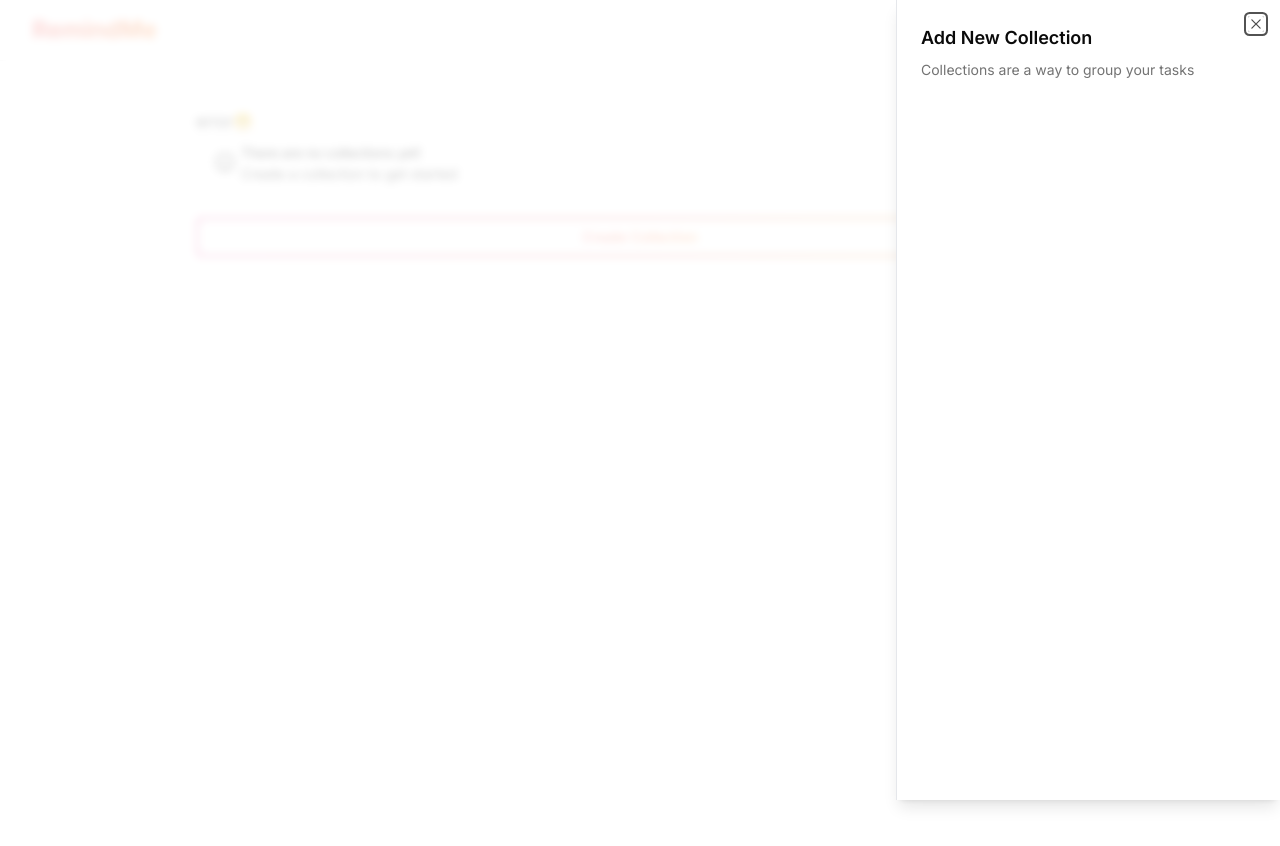
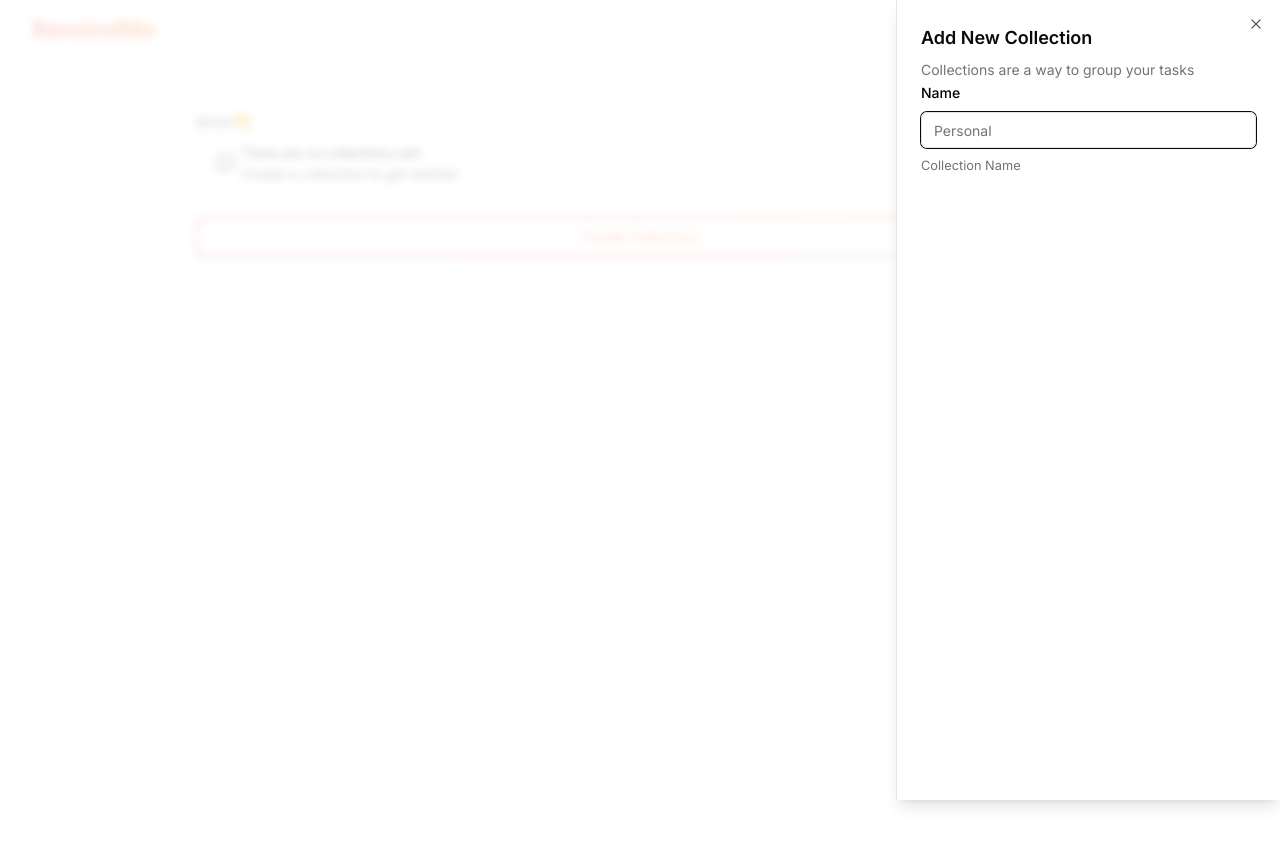
Before and after one commit to Adit0507/remind-me, a Next.js app: page / in a window 1280 px wide. Shown: the top 846 px of the page. Built offline with nearby package versions, Linux system fonts and the light colour scheme; no server answers; the database is empty.

Commit message:
implementing forms

```diff
--- a/components/CreateCollectionSheet.tsx
+++ b/components/CreateCollectionSheet.tsx
@@ -7,12 +7,72 @@ import {
   SheetTitle,
 } from "./ui/sheet";
 
+import { useForm } from "react-hook-form";
+import { zodResolver } from "@hookform/resolvers/zod";
+import {
+  Form,
+  FormControl,
+  FormLabel,
+  FormItem,
+  FormDescription,
+  FormMessage,
+  FormField,
+} from "./ui/form";
+
+import { toast } from "./ui/use-toast";
+import { Input } from "./ui/input";
+
+import { CollectionColors, CollectionColor } from "@/lib/constants";
+
+import {
+  createCollectionSchema,
+  createCollectionSchemaType,
+} from "@/schema/createCollection";
+
+import { cn } from "@/lib/utils";
+import { useRouter } from "next/navigation";
+import { createCollection } from "@/actions/collection";
+
 interface Props {
   open: boolean;
   onOpenChange: (open: boolean) => void;
 }
 
 const CreateCollectionSheet = ({ open, onOpenChange }: Props) => {
+  const form = useForm<createCollectionSchemaType>({
+    defaultValues: {},
+    resolver: zodResolver(createCollectionSchema),
+  });
+
+  const router = useRouter();
+
+  const onSubmit = async (data: createCollectionSchemaType) => {
+    try {
+      await createCollection(data);
+      // close sheet
+      openChangeWrapper(false);
+      router.refresh();
+
+      toast({
+        title: "SUCCESS",
+        description: "collection created successfully",
+      });
+    } catch (error: any) {
+      toast({
+        title: "ERROR",
+        description: "Something went wrong. Plz try again",
+        variant: "destructive",
+      });
+
+      console.log("Error while creating collection", error);
+    }
+  };
+
+  const openChangeWrapper = (open: boolean) => {
+    form.reset();
+    onOpenChange(open);
+  };
+
   return (
     <Sheet open={open} onOpenChange={onOpenChange}>
       <SheetContent>
@@ -22,6 +82,31 @@ const CreateCollectionSheet = ({ open, onOpenChange }: Props) => {
             Collections are a way to group your tasks
           </SheetDescription>
         </SheetHeader>
+
+        <Form {...form}>
+          <form
+            onSubmit={form.handleSubmit(onSubmit)}
+            className="space-y-4 flex flex-col"
+          >
+            <FormField
+              control={form.control}
+              name="name"
+              render={({ field }) => (
+                <FormItem>
+                  <FormLabel>Name</FormLabel>
+                  <FormControl>
+                    <Input placeholder="Personal" {...field} />
+                  </FormControl>
+                  <FormDescription>Collection Name</FormDescription>
+                  <FormMessage />
+                </FormItem>
+              )}
+            />
+
+
+
+          </form>
+        </Form>
       </SheetContent>
     </Sheet>
   );
```
